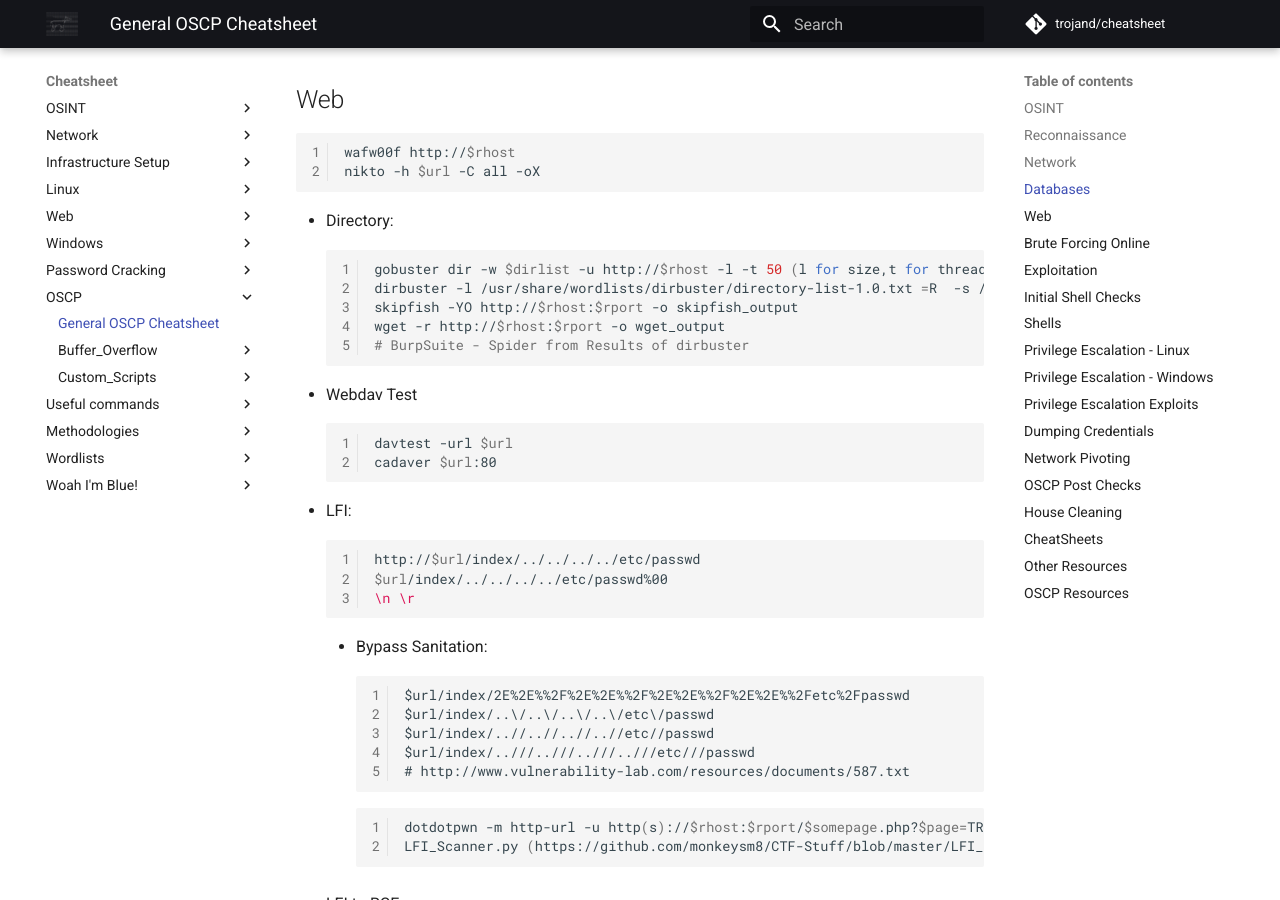
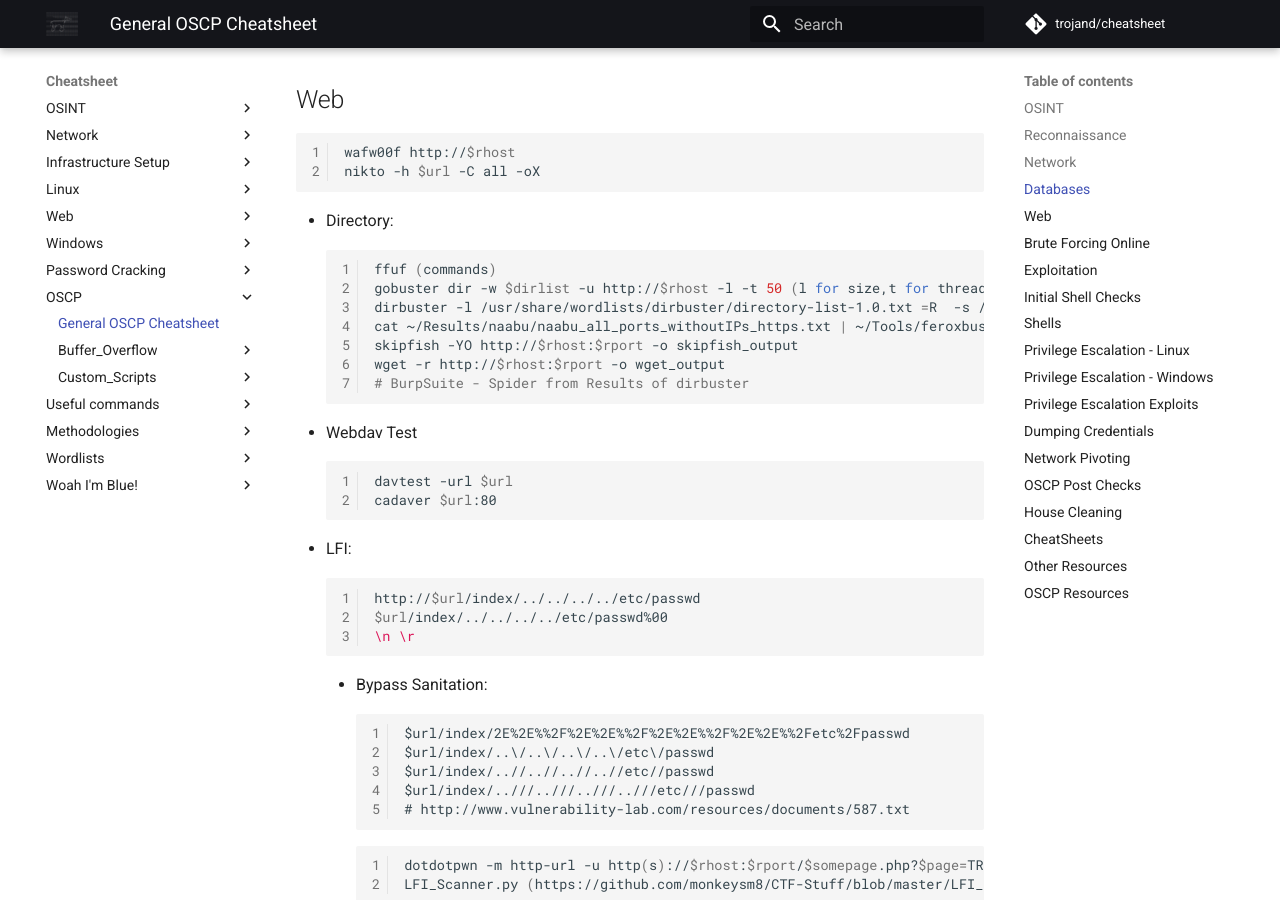
Before and after one commit to trojand/cheatsheet, an MkDocs documentation site: the page built from docs/OSCP/General_Cheatsheet.md, in a window 1280 px wide and 900 px high, scrolled down 2392 px. Built offline with MkDocs 1.6.1 and Material for MkDocs 9.7.7, drawn with Linux system fonts in a browser that asks for light colours; comment, search, counter and statistics services are not loaded.

Commit message:
Update General_Cheatsheet.md
Added feroxbuster and ffuf(as priority)

````diff
--- a/docs/OSCP/General_Cheatsheet.md
+++ b/docs/OSCP/General_Cheatsheet.md
@@ -107,8 +107,10 @@ nikto -h $url -C all -oX
 
 * Directory:
     ```bash
+    ffuf (commands)
     gobuster dir -w $dirlist -u http://$rhost -l -t 50 (l for size,t for threads)
     dirbuster -l /usr/share/wordlists/dirbuster/directory-list-1.0.txt =R  -s / -t 40 -r ./dirbuster-$host -u http://$host (Turn off "recursive"  adjust threads to 30-45)
+    cat ~/Results/naabu/naabu_all_ports_withoutIPs_https.txt | ~/Tools/feroxbuster --stdin --parallel 10 -e -A -w /usr/share/seclists/Discovery/Web-Content/raft-large-directories.txt -o ~/Results/feroxbuster/naabu_raft-large-directories.txt
     skipfish -YO http://$rhost:$rport -o skipfish_output
     wget -r http://$rhost:$rport -o wget_output
     # BurpSuite - Spider from Results of dirbuster
````
